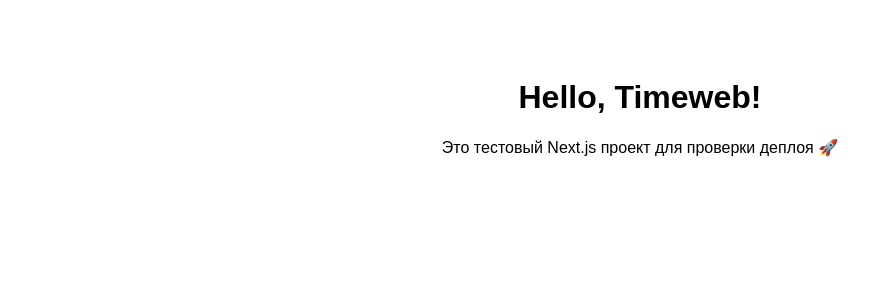
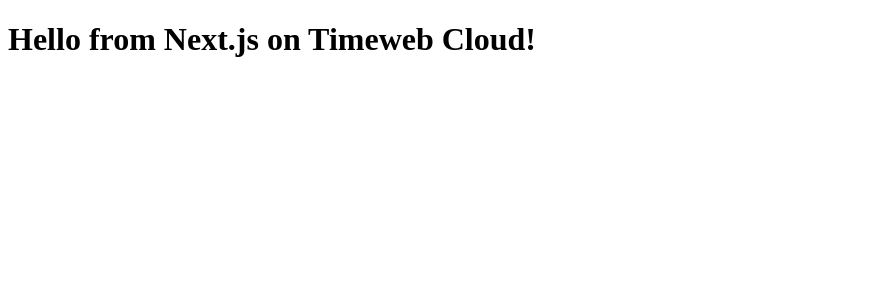
Before and after one commit to Pamyc/timeweb-next-test_copy, a Next.js app: page / in a window 1280 px wide. Shown: the top 300 px of the page, without its empty margins (0-892 px from the left). Built offline with nearby package versions, Linux system fonts and the light colour scheme.

Commit message:
Update index.js

```diff
--- a/pages/index.js
+++ b/pages/index.js
@@ -1,8 +1,3 @@
 export default function Home() {
-  return (
-    <div style={{ fontFamily: 'sans-serif', textAlign: 'center', padding: '50px' }}>
-      <h1>Hello, Timeweb!</h1>
-      <p>Это тестовый Next.js проект для проверки деплоя 🚀</p>
-    </div>
-  );
+  return <h1>Hello from Next.js on Timeweb Cloud!</h1>;
 }
```
